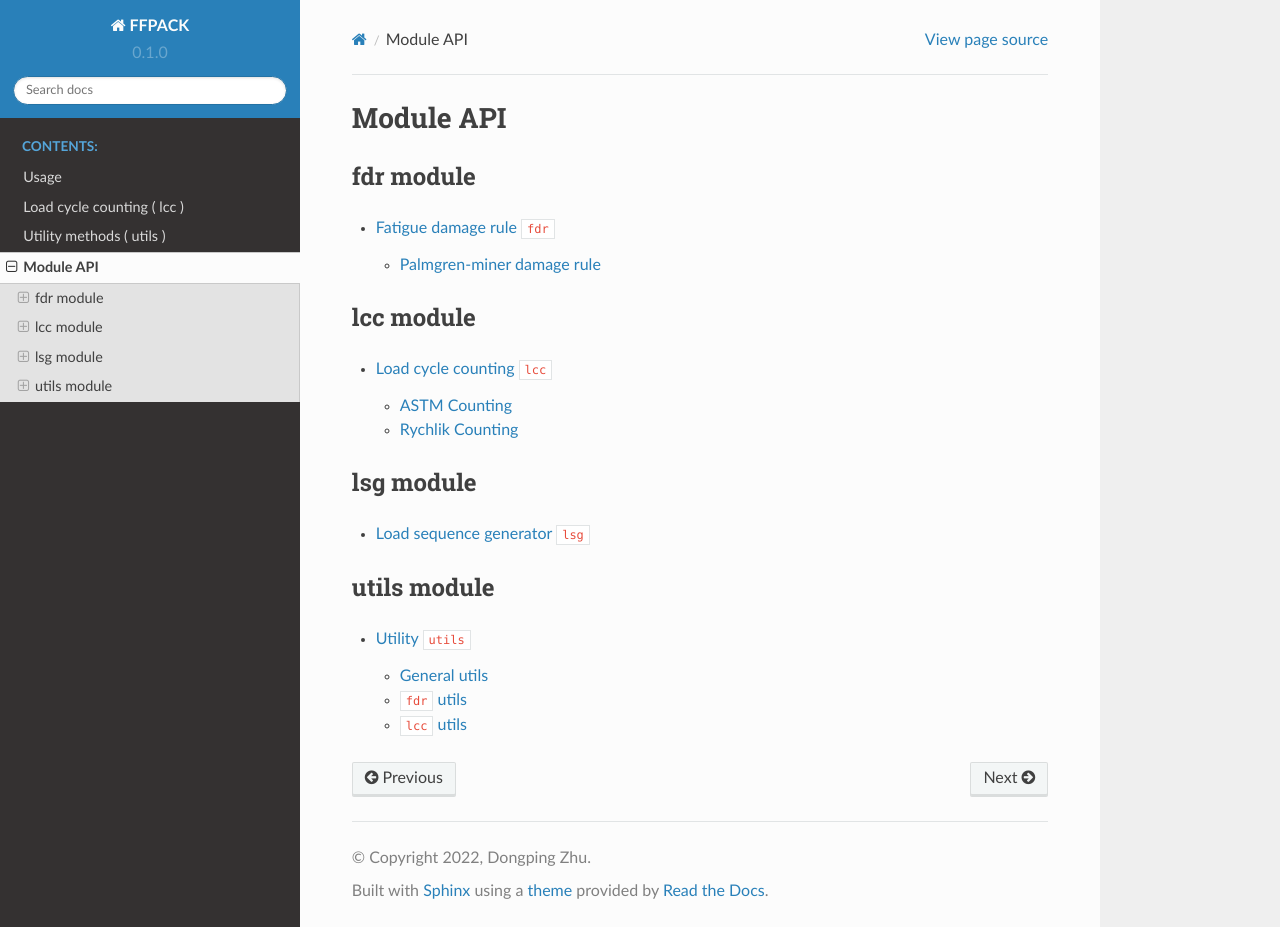
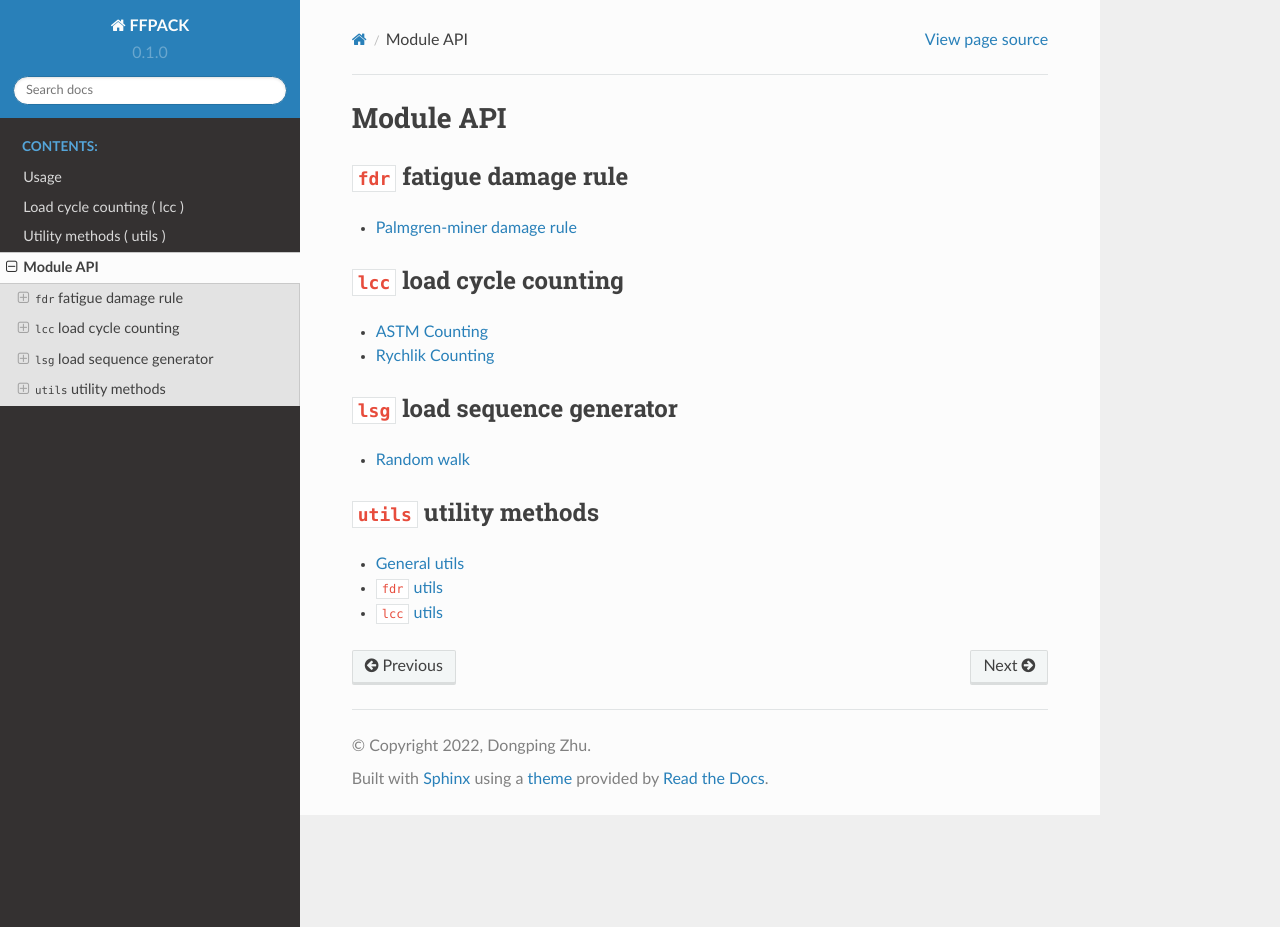
Before and after one commit to dpzhuX/ffpack, a Sphinx documentation site: the page built from docs/source/api.rst, in a window 1280 px wide and 927 px high. Built offline with Sphinx 7.4.7 and the Read the Docs theme 2.0.0, drawn with Linux system fonts in a browser that asks for light colours.

Commit message:
Update the docs titles

```diff
--- a/docs/source/api.rst
+++ b/docs/source/api.rst
@@ -1,29 +1,29 @@
 Module API
 ==========
 
-fdr module
-----------
+``fdr`` fatigue damage rule
+---------------------------
 .. toctree::
    :maxdepth: 2
 
    module/fdr
 
-lcc module
-----------
+``lcc`` load cycle counting
+---------------------------
 .. toctree::
    :maxdepth: 2
 
    module/lcc
 
-lsg module
-----------
+``lsg`` load sequence generator
+-------------------------------
 .. toctree::
    :maxdepth: 2
 
    module/lsg
 
-utils module
-------------
+``utils`` utility methods
+--------------------------
 .. toctree::
    :maxdepth: 2
 
--- a/docs/source/module/fdr.rst
+++ b/docs/source/module/fdr.rst
@@ -1,6 +1,3 @@
-Fatigue damage rule ``fdr``
-===========================
-
 Palmgren-miner damage rule
 --------------------------
 
--- a/docs/source/module/lcc.rst
+++ b/docs/source/module/lcc.rst
@@ -1,6 +1,3 @@
-Load cycle counting ``lcc``
-===========================
-
 ASTM Counting
 -------------
 
--- a/docs/source/module/lsg.rst
+++ b/docs/source/module/lsg.rst
@@ -1,5 +1,5 @@
-Load sequence generator ``lsg``
-===============================
+Random walk
+-------------
 
 .. automodule:: ffpack.lsg.randomWalk
    :undoc-members:
--- a/docs/source/module/utils.rst
+++ b/docs/source/module/utils.rst
@@ -1,6 +1,3 @@
-Utility ``utils``
-=================
-
 General utils
 -------------
 
```
